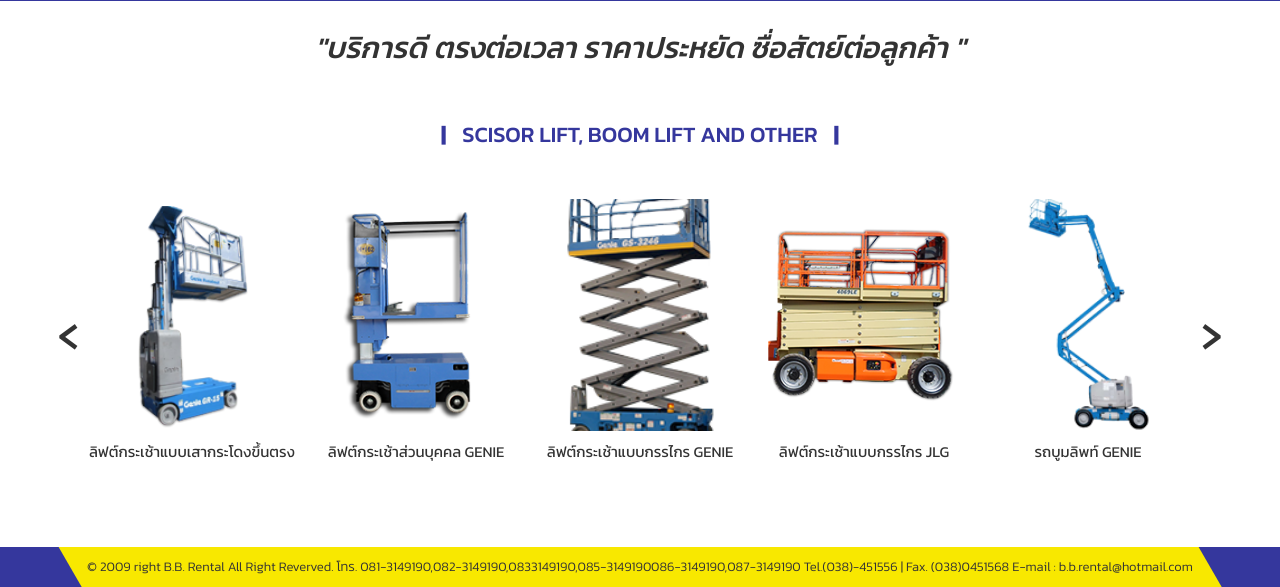
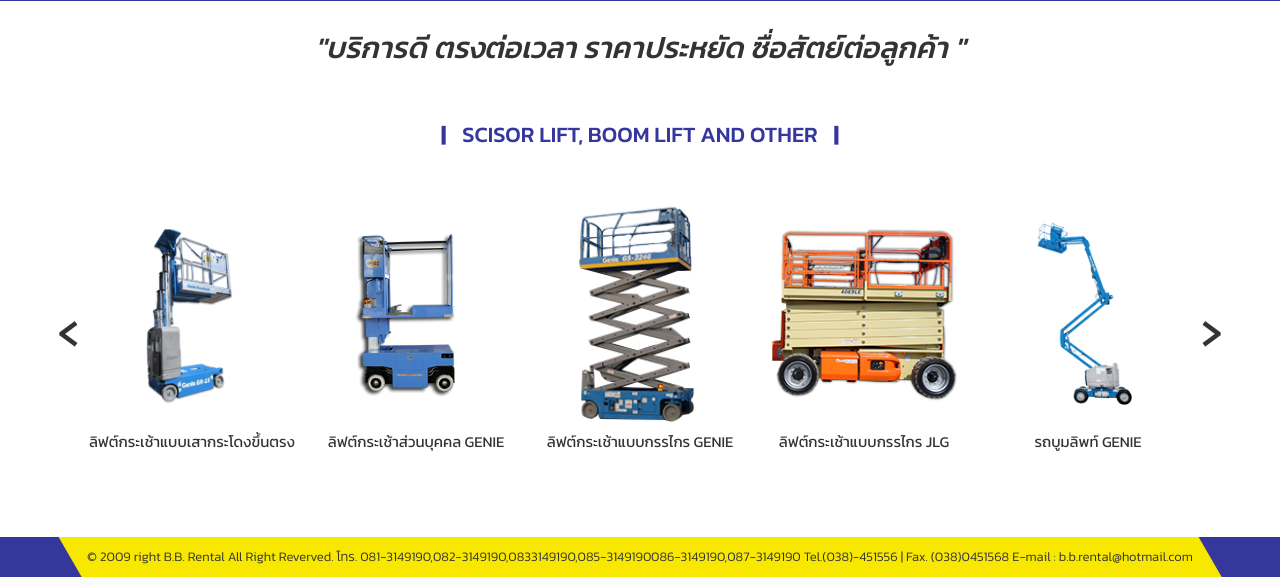
Before and after one commit to sqweezpond/BB-Rental, a PHP site: page / in a window 1280 px wide. Shown: the part 274-861 px from the top of the page. Run offline with PHP 8.4, Linux system fonts and the light colour scheme; some libraries are stand-ins or nearby versions.

Commit message:
update
update (pond)

```diff
--- a/assets/css/custom.css
+++ b/assets/css/custom.css
@@ -250,7 +250,6 @@
     color: #333333;
     font-weight: 400;
     text-align: center;
-    margin-top: 10px;
 }
 
 /* courasel */
@@ -293,16 +292,16 @@
 .home-overlay-image{
     position: relative;
     height: 29vmin;
-    width: 70%;
+    width: 55%;
     overflow: hidden;
-    margin-left: 33px;
+    margin-left: 45px;
 }
 .home-overlay-image2 {
     position: relative;
     height: 29vmin;
     width: 90%;
     overflow: hidden;
-    margin-left: 6px;
+    margin-left: 10px;
 }
 .home-image-full {
     position: absolute;
```
